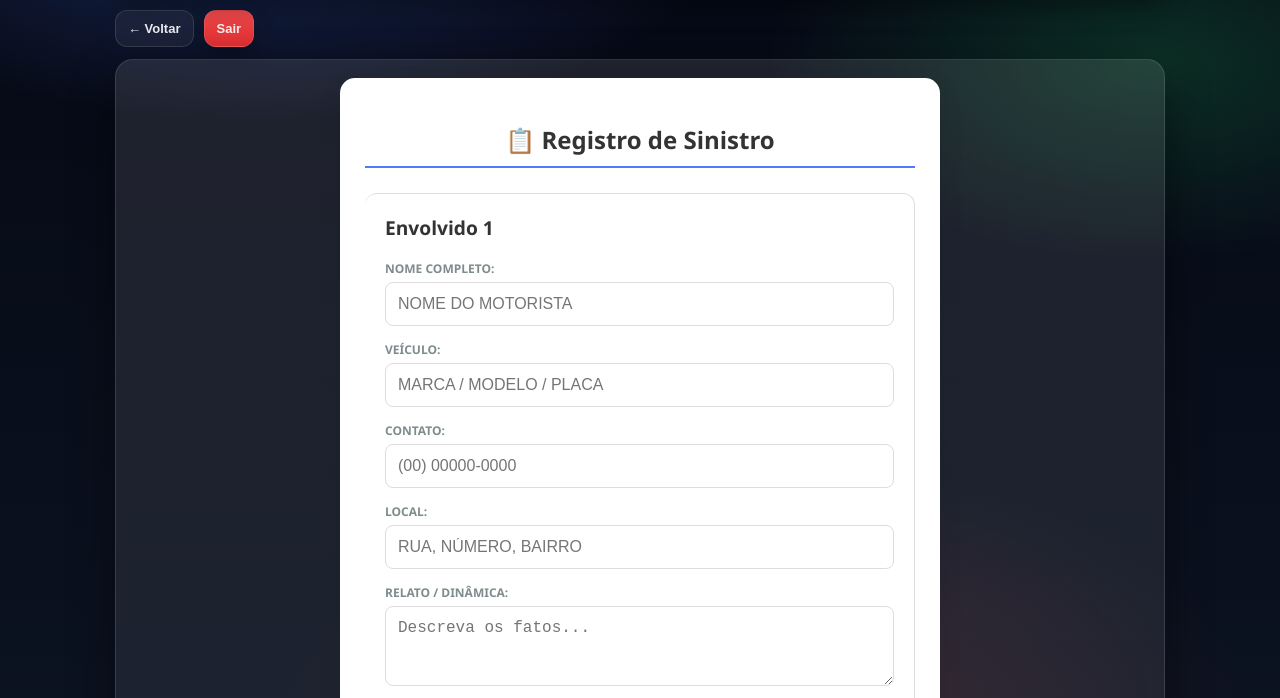
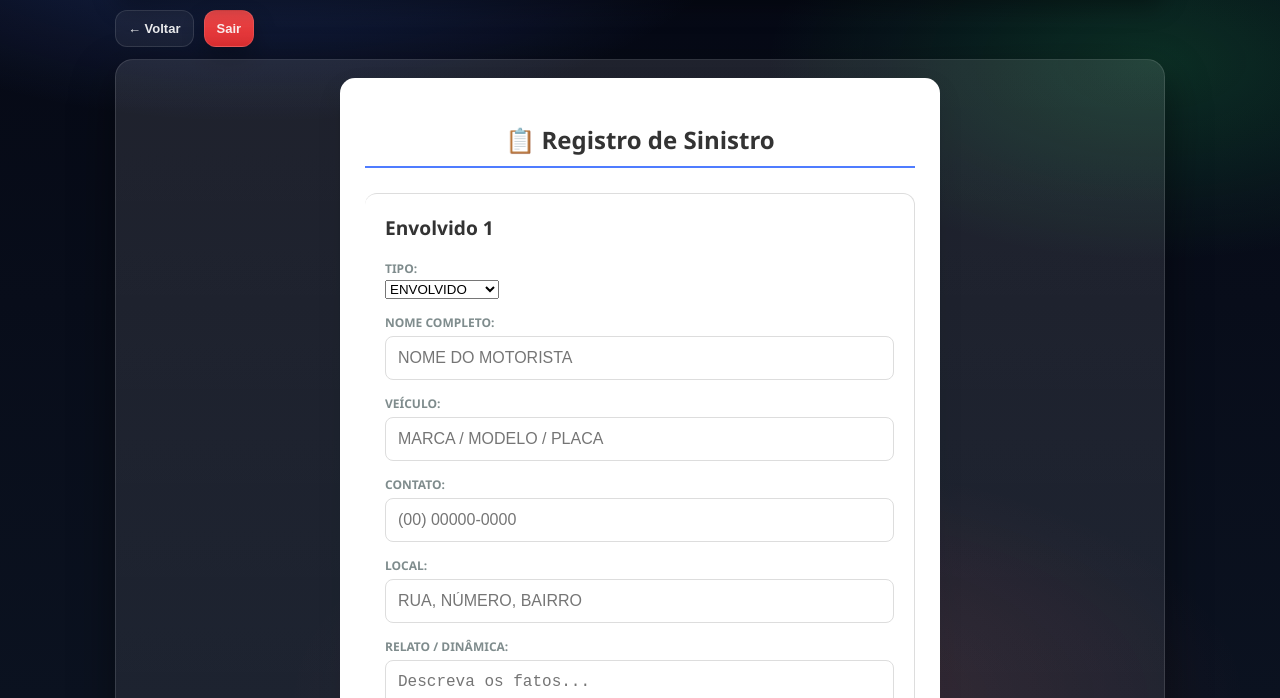
Before and after one commit to nenzinhu/3em1PMRV, a plain HTML site: page index.html in a window 1280 px wide. Both pictures are taken after a click on the button 639 px from the left and 217 px from the top of the page. Shown: the part 98-796 px from the top of the page. Drawn offline with Linux system fonts and the light colour scheme.

```diff
--- a/index.html
+++ b/index.html
@@ -488,10 +488,16 @@
 
             <div id="env_lista_envolvidos">
               <div class="envolvido-card">
-                <h3>Envolvido 1</h3>
+              <h3>Envolvido 1</h3>
 
-                <label>NOME COMPLETO:</label>
-                <input type="text" class="nome" placeholder="NOME DO MOTORISTA" spellcheck="true">
+<label>TIPO:</label>
+<select class="tipo">
+  <option value="ENVOLVIDO" selected>ENVOLVIDO</option>
+  <option value="TESTEMUNHA">TESTEMUNHA</option>
+</select>
+
+<label>NOME COMPLETO:</label>
+<input type="text" class="nome" placeholder="NOME DO MOTORISTA" spellcheck="true">
 
                 <label>VEÍCULO:</label>
                 <input type="text" class="marca" placeholder="MARCA / MODELO / PLACA">
@@ -1021,4 +1027,5 @@
     }
   </script>
 </body>
+
 </html>
```
